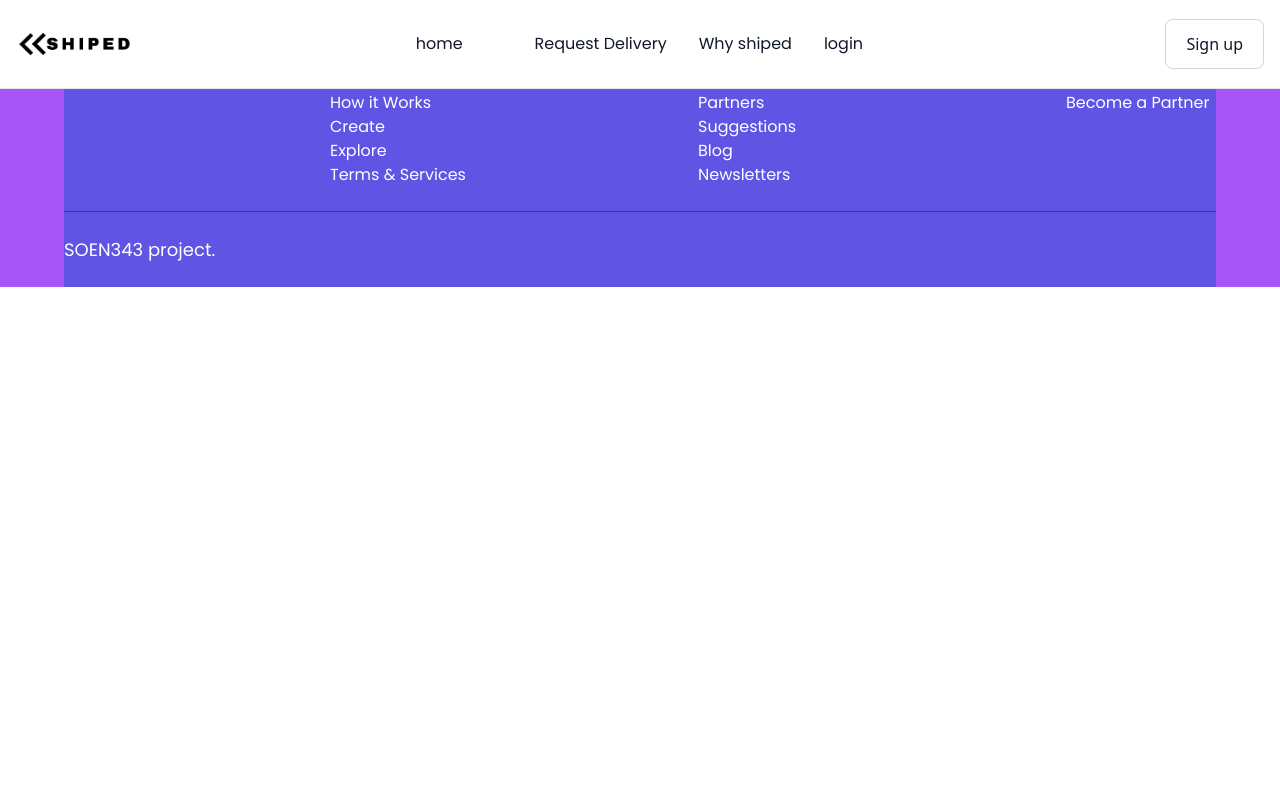
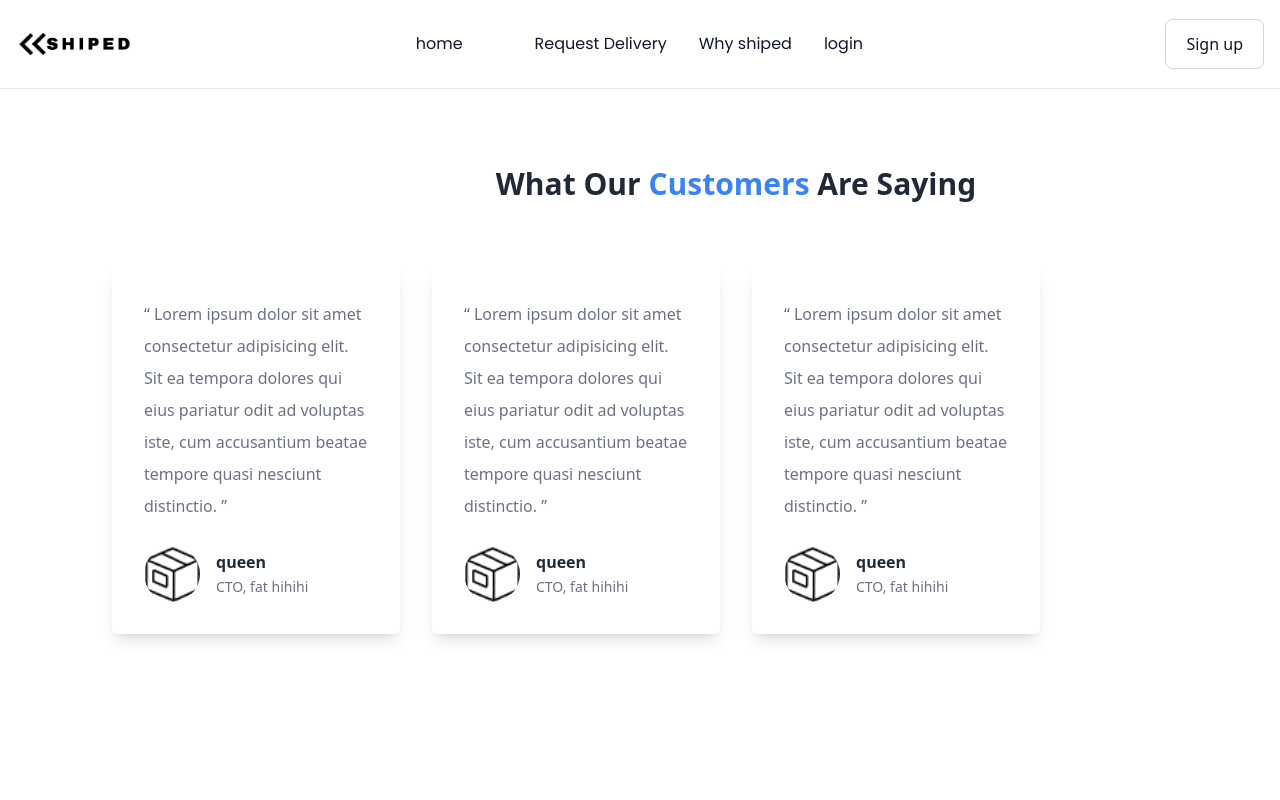
Before and after one commit to Fatoumatabintabarry/DeliveryService, a React (Vite) app in the folder client/: page /whyshiped in a window 1280 px wide. Shown: the top 800 px of the page. Built offline with nearby package versions, Linux system fonts and the light colour scheme.

Commit message:
draft testimonial section

```diff
--- a/client/src/Pages/deliverysolutions.jsx
+++ b/client/src/Pages/deliverysolutions.jsx
@@ -22,7 +22,7 @@ const deliverysolutions = () => {
       </div>
 
 
-      <div className={`bg-primary ${styles.paddingX} ${styles.flexStart} bg-purple-500`}>
+      <div className={`bg-primary ${styles.paddingX} ${styles.flexStart} bg-[#5F54E3]`}>
         <div className={`${styles.boxWidth} bg-purple-500`}>
           <Footer />
         </div>
--- a/client/src/Pages/whyshiped.jsx
+++ b/client/src/Pages/whyshiped.jsx
@@ -15,8 +15,16 @@ const whyshiped = () => {
           <Navbar2 />
           </div>
       </div>
+
+       {/*3rd div is the testimonial section section */}
+       <div className={`bg-primary ${styles.flexStart} bg-white `}>
+          <div className={`${styles.boxWidth}`}>
+          <Testimonial />
+         </div>
+        </div>
+
        {/*4th div is for all different sections  */}
-    <div className={`bg-primary ${styles.paddingX} ${styles.flexStart} bg-purple-500`}>
+    <div className={`bg-primary ${styles.paddingX} ${styles.flexStart} bg-[#5F54E3]`}>
           <div className={`${styles.boxWidth} bg-purple-500`}>
           <Footer />
            </div>
--- a/client/src/components/Testimonial.jsx
+++ b/client/src/components/Testimonial.jsx
@@ -1,9 +1,77 @@
-import React from 'react'
+import React from 'react';
+import { box } from '../assets'; // Ensure this import points to a valid image file
 
 const Testimonial = () => {
   return (
-    <div>Testimonial</div>
-  )
-}
+    <section className="relative flex">
+      <div className="min-h-screen bg-white dark:bg-gray-900 md:w-3/4"></div>
+
+
+      <div className="absolute inset-0 flex flex-col justify-center w-full min-h-screen px-4 py-10 md:mx-24">
+        <h1 className="text-2xl font-semibold text-gray-800 capitalize lg:text-3xl dark:text-white text-center">
+            What our <span className="text-blue-500">customers</span> are saying
+        </h1>
+
+        <div className="grid w-full justify-center grid-cols-1 gap-8 mt-8 md:grid-cols-2 lg:grid-cols-4 2xl:grid-cols-4 lg:mt-16">
+
+          {/* Repeat this block for each testimonial */}
+          <div className="w-full p-8 bg-white rounded-md shadow-lg dark:bg-gray-800">
+            <p className="leading-loose text-gray-500 dark:text-gray-400">
+              “ Lorem ipsum dolor sit amet consectetur adipisicing elit. Sit ea tempora dolores qui eius pariatur
+              odit ad voluptas iste, cum accusantium beatae tempore quasi nesciunt distinctio. ”
+            </p>
+
+            <div className="flex items-center mt-6 -mx-2">
+              <img className="object-cover mx-2 rounded-full w-14 h-14" src={box} alt="Profile" />
+
+              <div className="mx-2">
+                <h1 className="font-semibold text-gray-800 dark:text-white">queen</h1>
+                <span className="text-sm text-gray-500 dark:text-gray-400">CTO, fat hihihi </span>
+              </div>
+            </div>
+          </div>
+
+           {/* Repeat this block for each testimonial */}
+           <div className="w-full p-8 bg-white rounded-md shadow-lg dark:bg-gray-800">
+            <p className="leading-loose text-gray-500 dark:text-gray-400">
+              “ Lorem ipsum dolor sit amet consectetur adipisicing elit. Sit ea tempora dolores qui eius pariatur
+              odit ad voluptas iste, cum accusantium beatae tempore quasi nesciunt distinctio. ”
+            </p>
+
+            <div className="flex items-center mt-6 -mx-2">
+              <img className="object-cover mx-2 rounded-full w-14 h-14" src={box} alt="Profile" />
+
+              <div className="mx-2">
+                <h1 className="font-semibold text-gray-800 dark:text-white">queen</h1>
+                <span className="text-sm text-gray-500 dark:text-gray-400">CTO, fat hihihi </span>
+              </div>
+            </div>
+          </div>
+           {/* Repeat this block for each testimonial */}
+           <div className="w-full p-8 bg-white rounded-md shadow-lg dark:bg-gray-800">
+            <p className="leading-loose text-gray-500 dark:text-gray-400">
+              “ Lorem ipsum dolor sit amet consectetur adipisicing elit. Sit ea tempora dolores qui eius pariatur
+              odit ad voluptas iste, cum accusantium beatae tempore quasi nesciunt distinctio. ”
+            </p>
+
+            <div className="flex items-center mt-6 -mx-2">
+              <img className="object-cover mx-2 rounded-full w-14 h-14" src={box} alt="Profile" />
+
+              <div className="mx-2">
+                <h1 className="font-semibold text-gray-800 dark:text-white">queen</h1>
+                <span className="text-sm text-gray-500 dark:text-gray-400">CTO, fat hihihi </span>
+              </div>
+            </div>
+          </div>
+
+        </div>
+
+
+
+
+      </div>
+    </section>
+  );
+};
 
 export default Testimonial;
```
